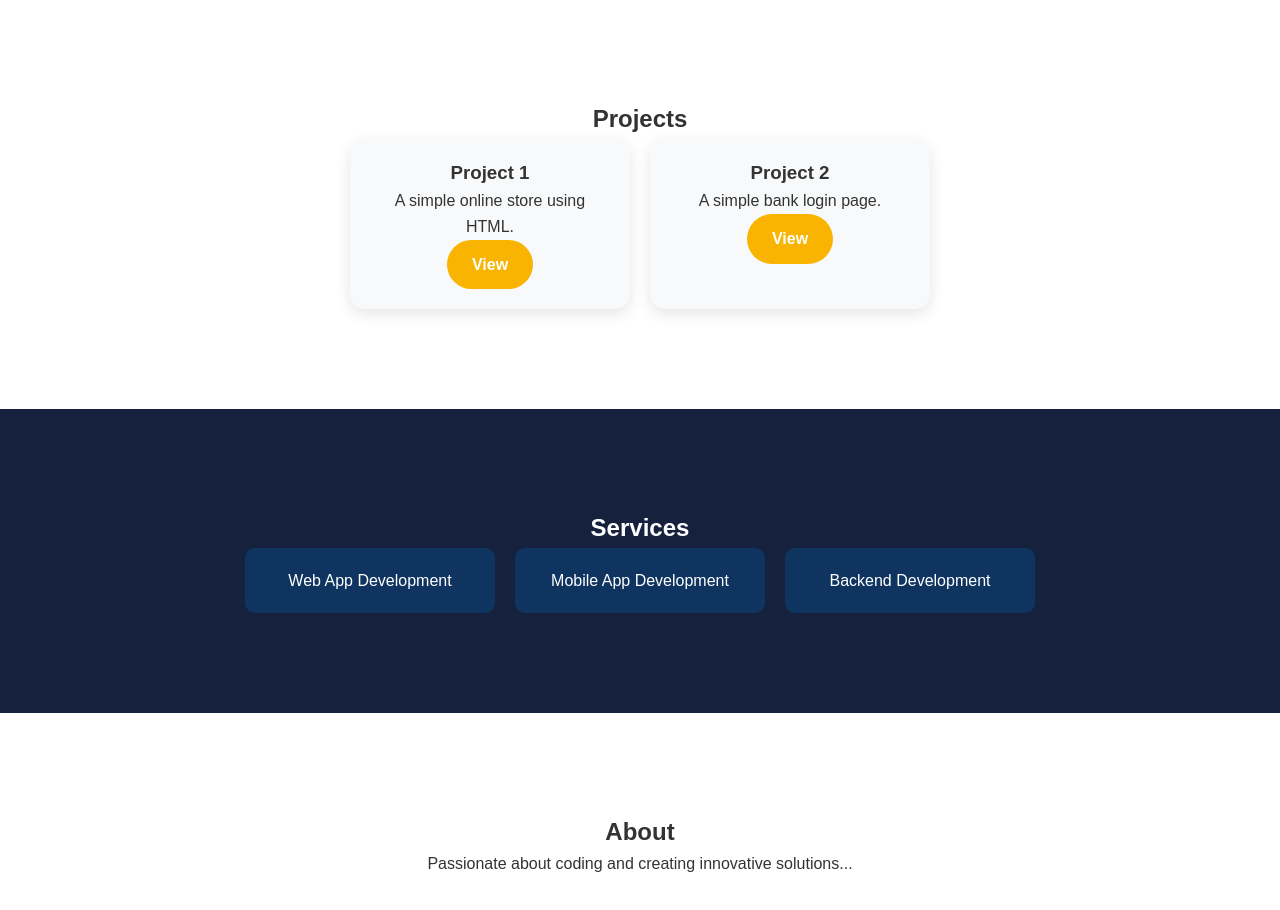
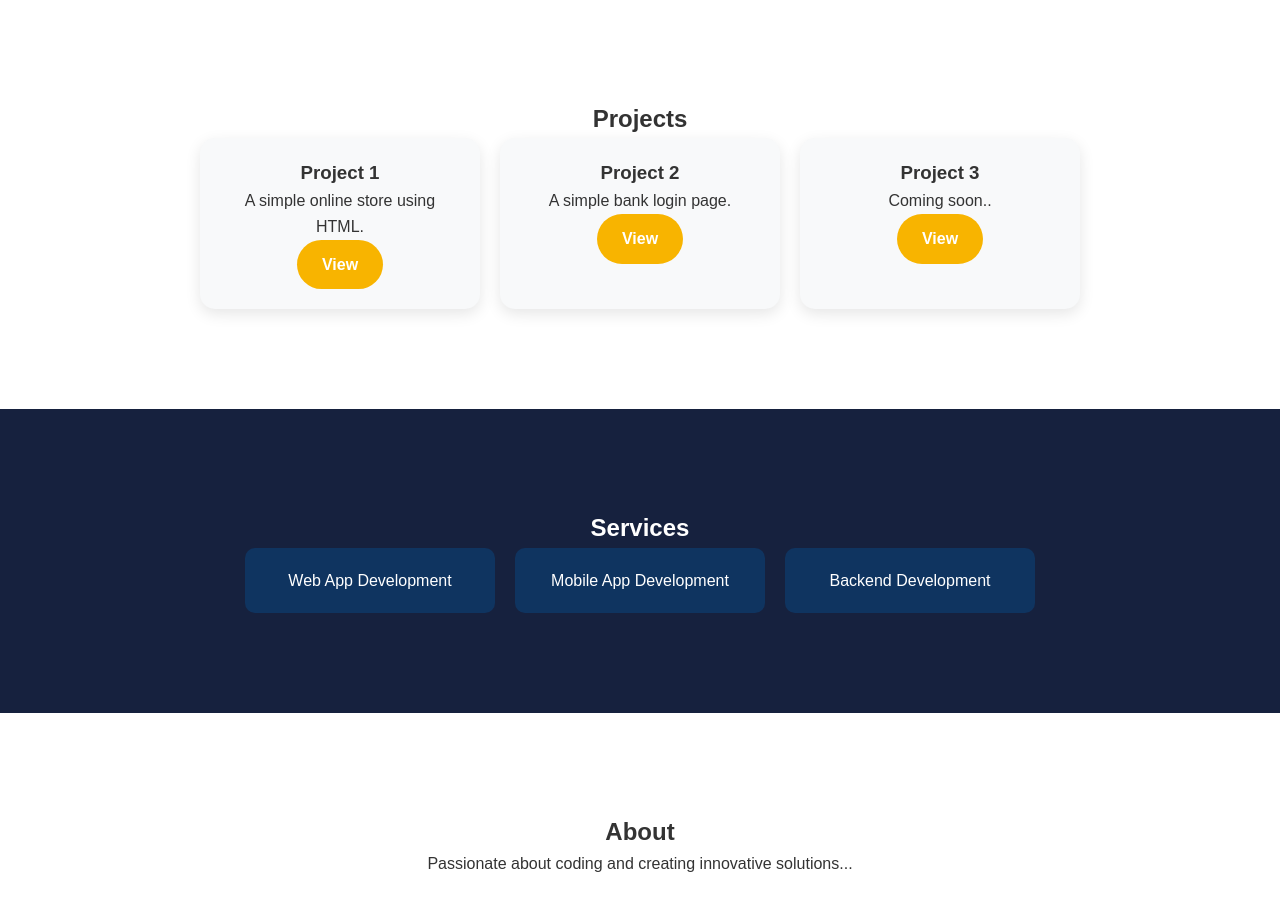
Before and after one commit to abhinavu0701/abhinavu0701.github.io, a plain HTML site: page index.html in a window 1280 px wide. Shown: the part 800-1710 px from the top of the page. Drawn offline with Linux system fonts and the light colour scheme; a script that the page names is missing.

Commit message:
Update index.html

```diff
--- a/index.html
+++ b/index.html
@@ -48,6 +48,11 @@
                 <p>A simple bank login page.</p>
                 <a href="bank.html" class="btn">View</a>
             </div>
+            <div class="project-card">
+                <h3>Project 3</h3>
+                <p>Coming soon..</p>
+                <a href="" class="btn">View</a>
+            </div>
         </div>
     </section>
 
```
